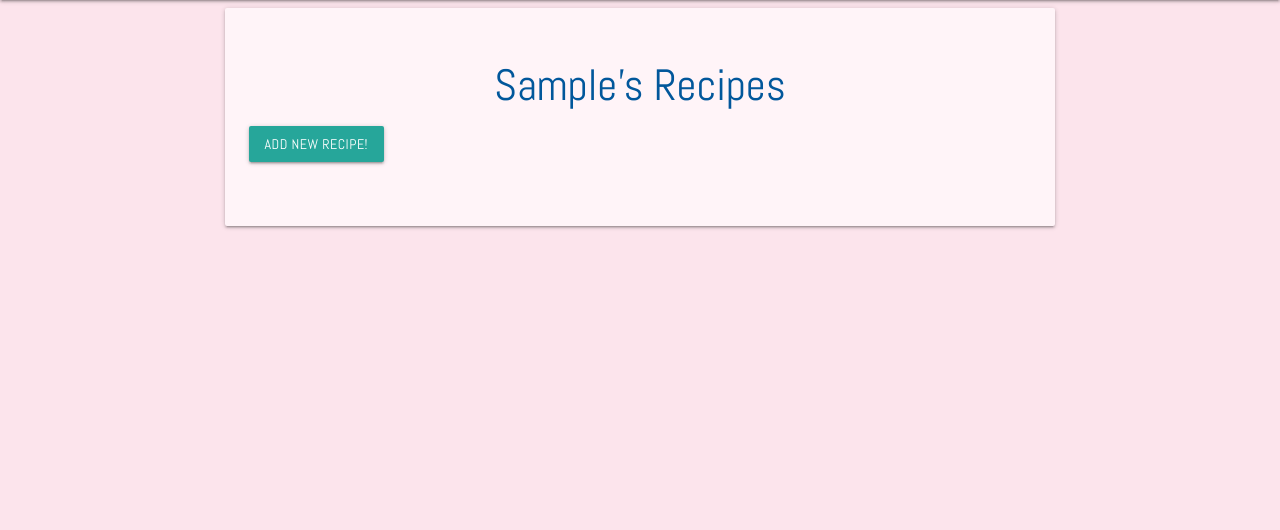
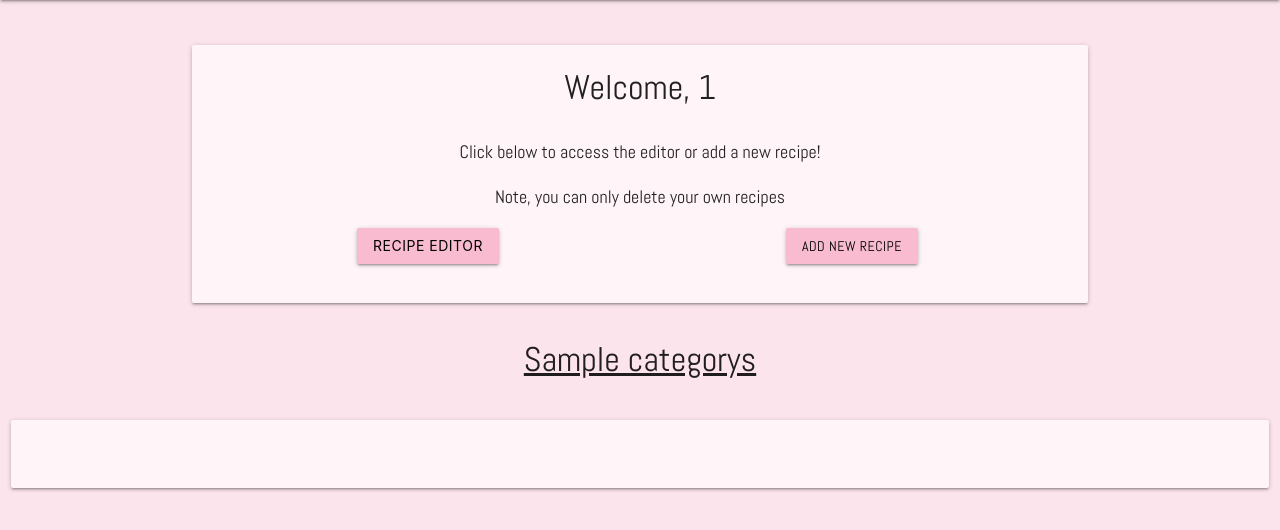
Before and after one commit to coolusername244/recipe-blog, a Flask app: page /my_recipes in a window 1280 px wide. Shown: the part 64-594 px from the top of the page. Run offline with Flask 2, Linux system fonts and the light colour scheme; the visitor is signed in with stand-in values (Sample User, id 1); a database or web service that is not in the repository returns one stand-in record (values such as "Sample title"); some libraries are stand-ins or nearby versions.

Commit message:
Styled 'my_recipes.html

```diff
--- a/templates/my_recipes.html
+++ b/templates/my_recipes.html
@@ -1,78 +1,89 @@
 {% extends "base.html" %}
 {% block content %}
+<!-- user greet container with options for edit and add new recipe -->
+<div class="container">
+    <div class="row card-panel admin-welcome">
+        <div class="col s12 center">
+            <h4 class="admin-heading">Welcome, {{ session.user|capitalize }}</h4>
+        </div>
+        <div class="col s12 center">
+            {% if session.user == 'maria' %}
+                <p>Click below to access the editor or add a new recipe!</p>
+            {% else %}
+                <p>Click below to access the editor or add a new recipe!</p>
+                <p>Note, you can only delete your own recipes</p>
+            {% endif %}
+
+
+        </div>
+        <div class="col s12 m6 center">
+            <button class="btn pink lighten-4 black-text text-shadow" id="manage">Recipe Editor</button>
+        </div>
+        <div class="col s12 m6 center">
+            <a href="{{ url_for('add_recipe') }}" class="btn pink lighten-4 black-text text-shadow">Add New Recipe</a>
+        </div>
+    </div>
+</div>
+<!-- each recipe categorised into different courses -->
+{% for category in categories %}
+    <div class="row">
+        <div class="col s12 center">
+            <h4 class="category-header">{{category.category_name}}s</h4>
+        </div>
+    </div>
 
     <div class="row">
-    <div class="col s12 m8 offset-m2">
+        <div class="col s12">
+            <!-- if there is a recipe, created by the current session user, they will be displayed here -->
             <div class="card-panel">
-            <h3 class="center-align light-blue-text text-darken-4">
-                {{ username|capitalize }}'s Recipes
-            </h3>
-            <div class="row">
-                <div class="col s12">
-                    <a href="{{ url_for('add_recipe') }}" class="waves-effect waves-light btn">Add New Recipe!</a>
-                </div>
-                {% for category in categories %}
                 <div class="row">
                     {% for recipe in recipes %}
-                            {% if (recipe.category_name == category.category_name) and (session.user == recipe.created_by) %}
-                                <div class="col m4">
+                        {% if session.user == recipe.created_by %}
+                            {% if recipe.category_name == category.category_name %}
+                                <div class="col s12 m6 l4">
                                     <div class="card">
                                         <div class="row">
-                                            <div class="col s6">
+                                            <div class="col s12 center">
+                                                <span class="card-title">{{ recipe.name }}</span>
+                                            </div>
+                                            <div class="col s5 offset-s1">
                                                 <div class="card-image">
                                                     <img src="{{ url_for('static', filename='images/maria-dress.jpg') }}">
                                                 </div>
                                             </div>
                                             <div class="col s6 center">
-                                                <span class="card-title">{{ recipe.name }}</span>
+                                                <p><i class="fas fa-hourglass-half"></i>:  {{ recipe.time_required }} minutes</p>
                                             </div>
                                             <div class="col s6 center">
-                                                <p><i class="fas fa-hourglass-half"></i>:  {{ recipe.time_required }} minutes</p>
+                                                <p>Serves: <br>{{ recipe.serves }}</p>
                                             </div>
-
                                         </div>
-                                        {% if session.user|lower == "maria" %}
+                                        <div class="card-content center hide-on-med-only">
+                                            <p>{{ recipe.description }}</p>
+                                        </div>
                                         <div class="card-action center">
                                             <div class="row">
-                                                    <div class="col s6">
+                                                <div class="col s12">
                                                     <a href="{{ url_for('full_recipe', recipe_id=recipe._id) }}">Full Recipe!</a>
                                                 </div>
+                                            </div>
+                                            <div class="row hidden">
                                                 <div class="col s6">
                                                     <a href="{{ url_for('edit_recipe', recipe_id=recipe._id) }}" class="btn-floating btn waves-effect waves-light green"><i class="far fa-edit"></i></a>
+                                                </div>
+                                                <div class="col s6">
                                                     <a href="{{ url_for('delete_recipe', recipe_id=recipe._id) }}" class="btn-floating btn waves-effect waves-light red"><i class="far fa-times-circle"></i></a>
                                                 </div>
                                             </div>
                                         </div>
-                                        {% elif session.user %}
-                                            <div class="card-action center">
-                                                <div class="row">
-                                                    <div class="col s6">
-                                                        <a href="{{ url_for('full_recipe', recipe_id=recipe._id) }}">Full Recipe!</a>
-                                                    </div>
-                                                    <div class="col s6">
-                                                        {% if session.user == recipe.created_by %}
-                                                            <a href="{{ url_for('edit_recipe', recipe_id=recipe._id) }}" class="btn-floating btn waves-effect waves-light green"><i class="far fa-edit"></i></a>
-                                                            <a href="{{ url_for('delete_recipe', recipe_id=recipe._id) }}" class="btn-floating btn waves-effect waves-light red"><i class="far fa-times-circle"></i></a>
-                                                        {% else %}
-                                                            <a href="{{ url_for('edit_recipe', recipe_id=recipe._id) }}" disabled class="btn-floating btn waves-effect waves-light green"><i class="far fa-edit"></i></a>
-                                                            <a href="{{ url_for('delete_recipe', recipe_id=recipe._id) }}" disabled class="btn-floating btn waves-effect waves-light red"><i class="far fa-times-circle"></i></a>
-                                                        {% endif %}
                                     </div>
                                 </div>
-                                            </div>
-                                        {% else %}
-                                            <div class="card-action center">
-                                                <a href="{{ url_for('full_recipe', recipe_id=recipe._id) }}">Full Recipe!</a>
-                                            </div>
                             {% endif %}
-                                    </div>
-                                </div>
                         {% endif %}
                     {% endfor %}
                 </div>
             </div>
-                {% endfor %}
         </div>
     </div>
-</div>
+{% endfor %}
 {% endblock %}
```
Lines whose indentation alone changed are shown as unchanged.
